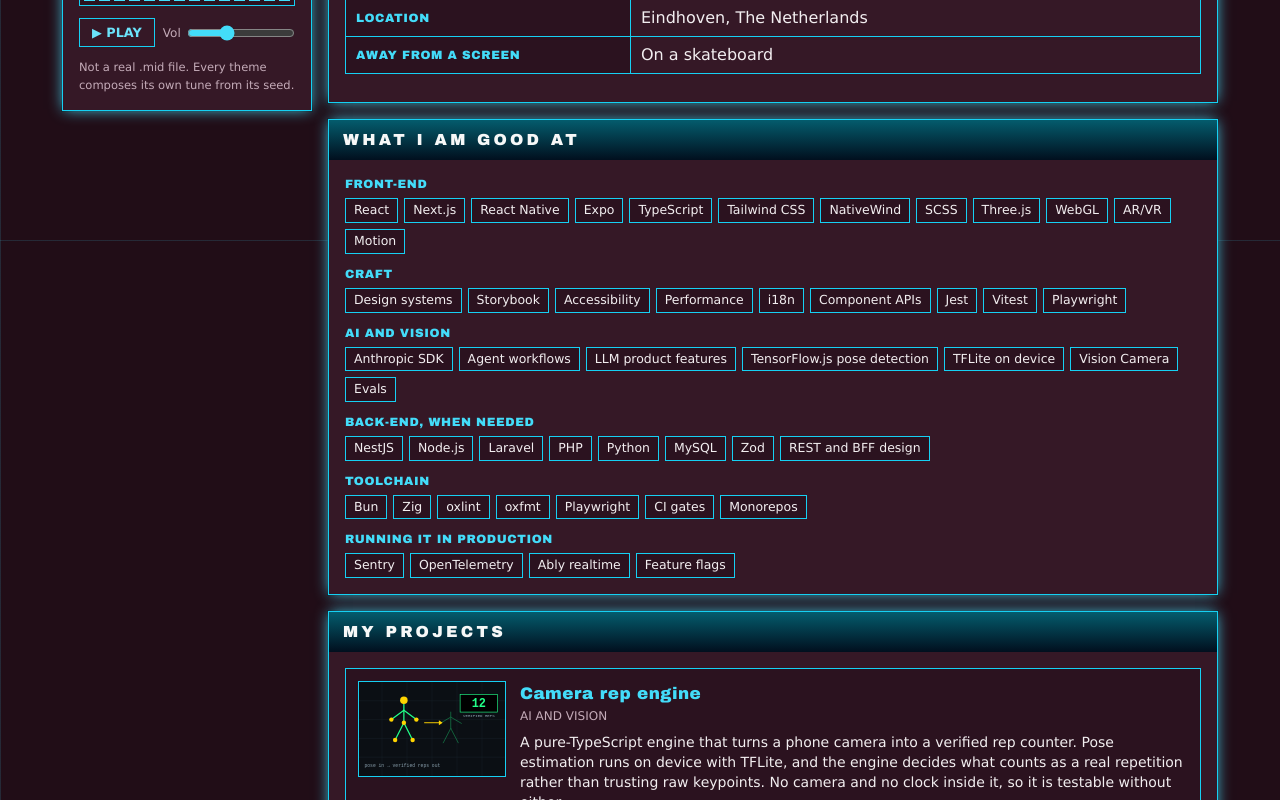
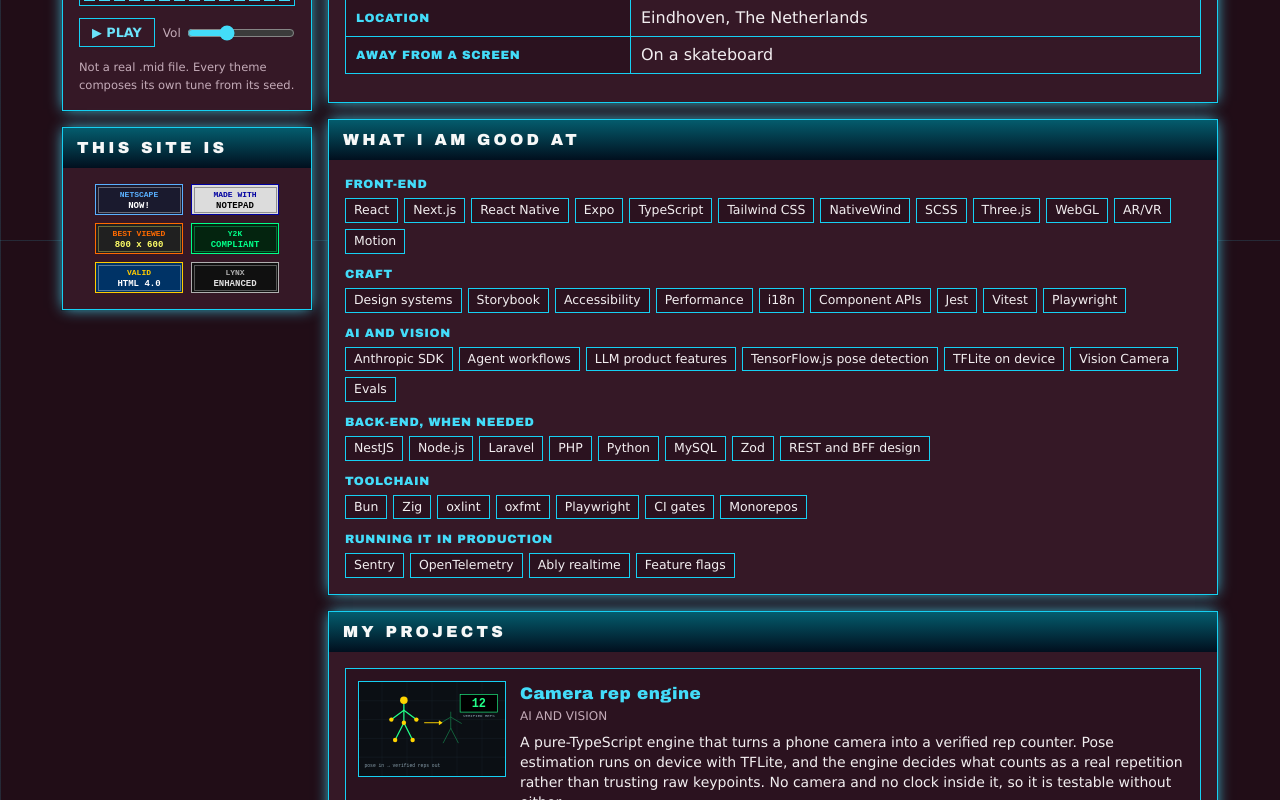
Before and after one commit to Jeramai/jeramai.github.io, a Next.js app: page / in a window 1280 px wide. Shown: the part 1360-2160 px from the top of the page. Built offline with nearby package versions, Linux system fonts and the light colour scheme.

Commit message:
refactor: move the badge row into the sidebar
Badges belong beside the content, not stacked on top of the footer. They
sit in a THIS SITE IS panel, two per row in the rail, and the footer is
back to standing on its own.

```diff
--- a/src/app/page.tsx
+++ b/src/app/page.tsx
@@ -1,4 +1,3 @@
-import Badges from '@/components/geo/Badges';
 import Marquee from '@/components/geo/Marquee';
 import Masthead from '@/components/geo/Masthead';
 import Panel from '@/components/geo/Panel';
@@ -95,10 +94,6 @@
           </main>
         </div>
 
-        <div className='mt-5 mb-1'>
-          <Badges />
-        </div>
-
         <footer className='mt-4 border-t-2 border-edge pt-3 text-center text-[0.82rem] text-ink-dim'>
           <p className='my-1'>&copy; {new Date().getFullYear()} Jeramai Faber. All rights reserved.</p>
           <p className='my-1'>This page has been under construction since 2013.</p>
--- a/src/components/geo/Rail.tsx
+++ b/src/components/geo/Rail.tsx
@@ -1,3 +1,4 @@
+import Badges from '@/components/geo/Badges';
 import MidiJukebox from '@/components/geo/MidiJukebox';
 import Panel from '@/components/geo/Panel';
 import ThemesSeen from '@/components/geo/ThemesSeen';
@@ -60,6 +61,10 @@
       <ThemesSeen />
 
       <MidiJukebox />
+
+      <Panel title='This Site Is'>
+        <Badges />
+      </Panel>
     </div>
   );
 }
```
